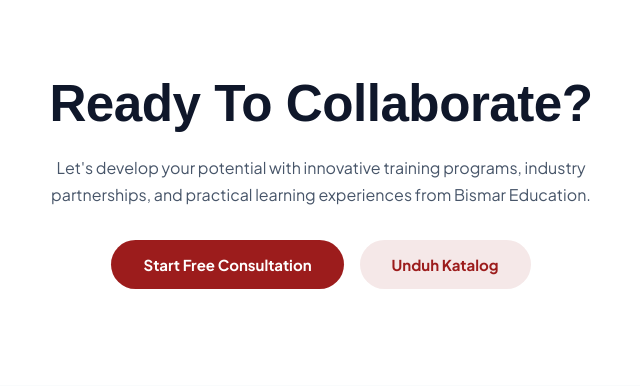
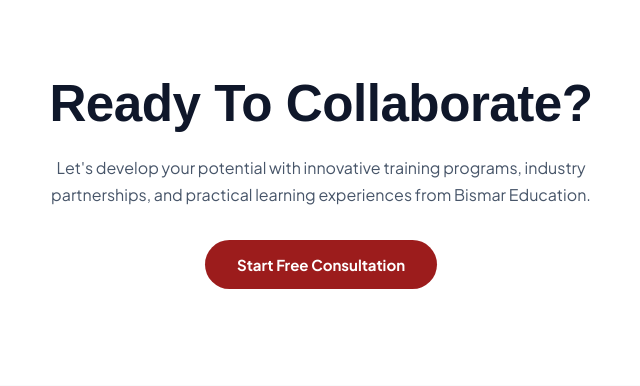
Before and after one commit to cintaizmy/bismar, a PHP site: page /bismar/ in a window 1280 px wide. Shown: the part 4631-5017 px from the top of the page, without its empty margins (319-959 px from the left). Run offline with PHP 8.4, Linux system fonts and the light colour scheme; data comes from the database, SQL or seed files in the repository; data that the repository does not hold is empty; some web fonts are replaced.

Commit message:
Delete Unduh Katalog

```diff
--- a/index.php
+++ b/index.php
@@ -359,7 +359,6 @@ require_once __DIR__ . '/api/db-config.php';
       <p class="cta-desc">Let's develop your potential with innovative training programs, industry partnerships, and practical learning experiences from Bismar Education.</p>
       <div class="cta-buttons">
         <a href="https://wa.me/6281234567890" target="_blank" rel="noopener noreferrer" class="btn-cta-primary">Start Free Consultation</a>
-        <a href="assets/files/katalog-bismar.pdf" target="_blank" rel="noopener noreferrer" class="btn-cta-secondary">Unduh Katalog</a>
       </div>
     </div>
   </section>
```
Also changed, not shown: .htaccess.
